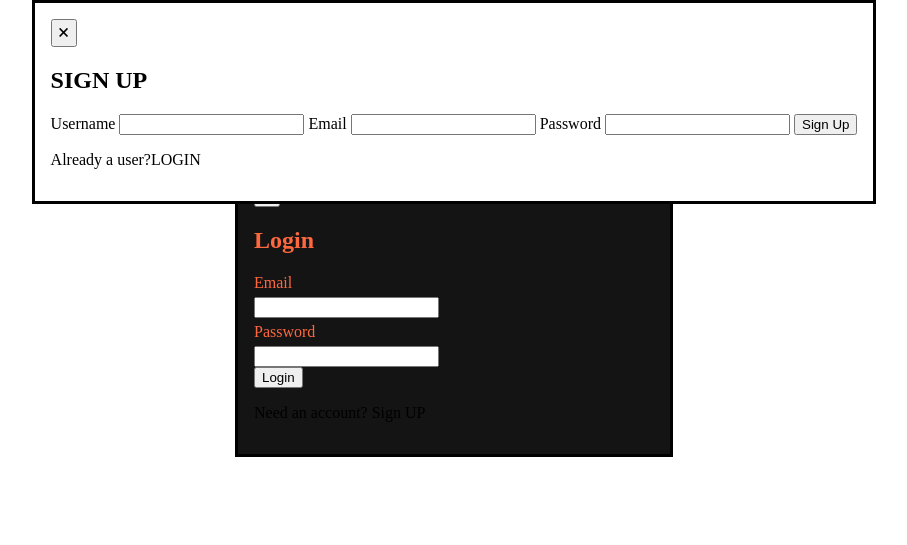
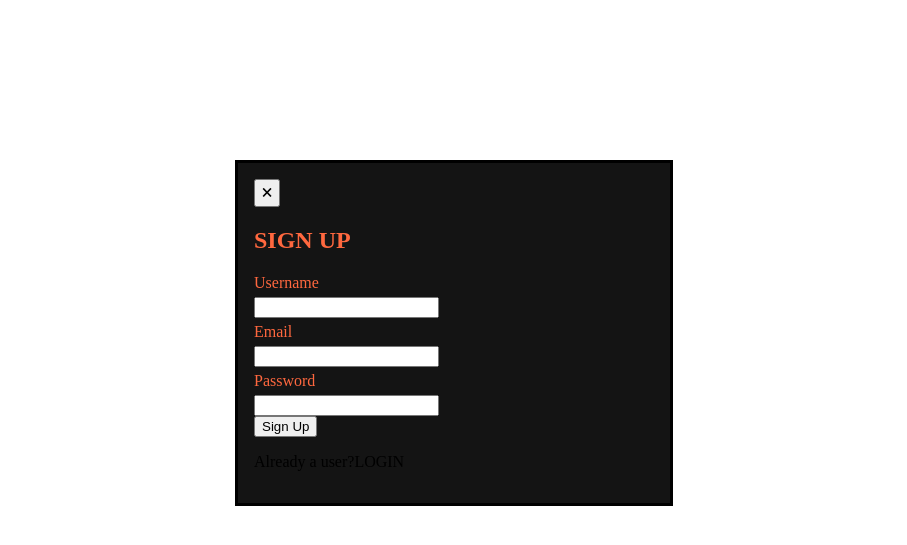
Before and after one commit to devs-toni/movie-house, a PHP site: page / in a window 1280 px wide. Shown: the part 29-574 px from the top of the page, without its empty margins (186-1093 px from the left). Run offline with PHP 8.4, Linux system fonts and the light colour scheme; a stand-in replaces the project's code that opens the database connection; some libraries are stand-ins or nearby versions.

Commit message:
changes style

```diff
--- a/src/styles/css/index.min.css
+++ b/src/styles/css/index.min.css
@@ -1 +1 @@
-.modal{margin:10rem auto;background-color:#141414;min-width:400px}.modal__title,.modal .form__input{color:#ff683f}.modal .form__input{display:flex;margin:5px 0}
+.modal{margin:10rem auto;background-color:#141414;min-width:400px}.modal__title,.modal .form__label{color:#ff683f}.modal .form__label{display:flex;margin:5px 0}
--- a/src/styles/sass/components/_modal.scss
+++ b/src/styles/sass/components/_modal.scss
@@ -5,11 +5,11 @@
     background-color: var.$bg-color;
     min-width: 400px;
 
-    &__title, .form__input {
+    &__title, .form__label {
         color: var.$orange-color;
     }
 
-    .form__input {
+    .form__label {
         display: flex;
         margin: 5px 0;
     }
--- a/src/templates/modalLogin.php
+++ b/src/templates/modalLogin.php
@@ -3,12 +3,12 @@
     <h2 class="modal__title">Login</h2>
     <form method="dialog" class="modal__form">
         <div class>
-            <label class="form__input" for="email">Email</label>
+            <label class="form__label" for="email">Email</label>
             <input id="email" type="text">
         </div>
 
         <div>
-            <label class="form__input" for="password">Password</label>
+            <label class="form__label" for="password">Password</label>
             <input id="password" type="text">
         </div>
 
--- a/src/templates/modalSignUp.php
+++ b/src/templates/modalSignUp.php
@@ -1,14 +1,20 @@
-<dialog open class="modal-sign-up">
+<dialog open class="modal-sign-up modal">
     <button id="closeSignUp">🗙</button>
-    <h2>SIGN UP</h2>
-    <form>
-        <label id="username-sign-up">Username</label>
-        <input type="text" name="username-sign-up" id="username-sign-up">
-        <label id="email-sign-up">Email</label>
-        <input type="text" name="email-sign-up" id="email-sign-up">
-        <label id="password-sign-up">Password</label>
-        <input type="password" name="password-sign-up" id="password-sign-up">
-        <button>Sign Up</button>
+    <h2 class="modal__title">SIGN UP</h2>
+    <form method="dialog">
+        <div>
+            <label class="form__label" id="username-sign-up">Username</label>
+            <input type="text" name="username-sign-up" id="username-sign-up">
+        </div>
+        <div>
+            <label class="form__label" id="email-sign-up">Email</label>
+            <input type="text" name="email-sign-up" id="email-sign-up">
+        </div>
+        <div>
+            <label class="form__label" id="password-sign-up">Password</label>
+            <input type="password" name="password-sign-up" id="password-sign-up">
+        </div>
+        <button type="submit">Sign Up</button>
     </form>
     <p>Already a user?<span>LOGIN</span></p>
 </dialog>
```
